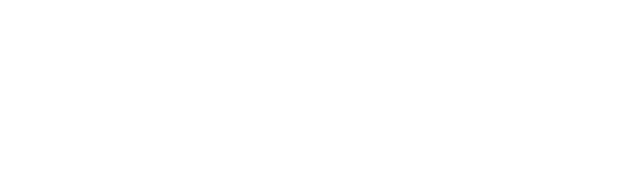
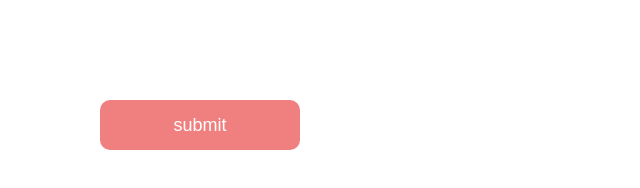
Before and after one commit to magdachikhr-hub/transitions, a plain HTML site: page index.html in a window 1280 px wide. Shown: the whole page, without its empty margins (0-640 px from the left). Drawn offline with Linux system fonts and the light colour scheme.

Commit message:
transition button

```diff
--- a/index.html
+++ b/index.html
@@ -6,5 +6,7 @@
     <title>Document</title>
     <link rel="stylesheet" href="./style.css" />
   </head>
-  <body></body>
+  <body>
+    <button>submit</button>
+  </body>
 </html>
--- a/style.css
+++ b/style.css
@@ -0,0 +1,24 @@
+* {
+  margin: 0;
+  padding: 0;
+  box-sizing: border-box;
+}
+
+button {
+  margin: 100px;
+  width: 200px;
+  height: 50px;
+  border: none;
+  background-color: lightcoral;
+  color: white;
+  font-size: 18px;
+  border-radius: 10px;
+  /* transition: background-color 500ms; */
+  transition: all 500ms linear;
+}
+button:hover {
+  cursor: pointer;
+  border: 1px solid lightcoral;
+  background-color: white;
+  color: lightcoral;
+}
```
